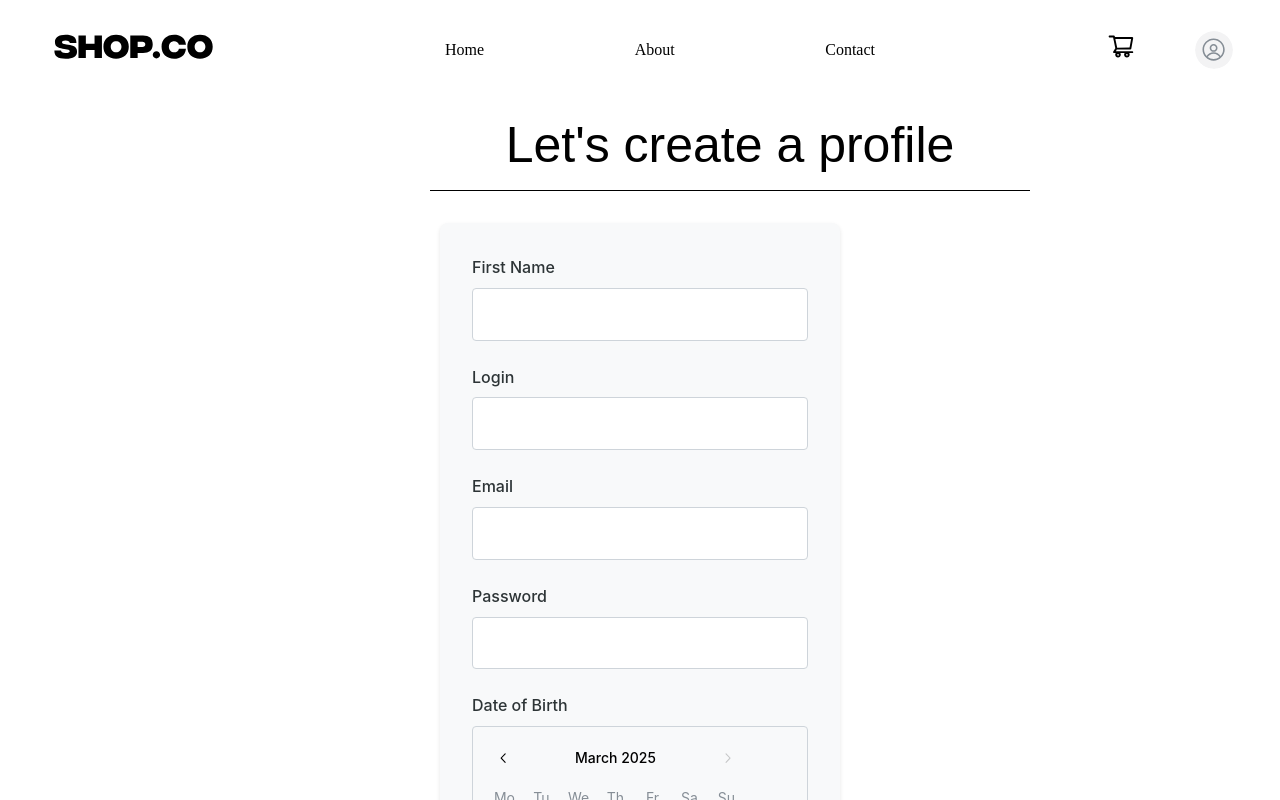
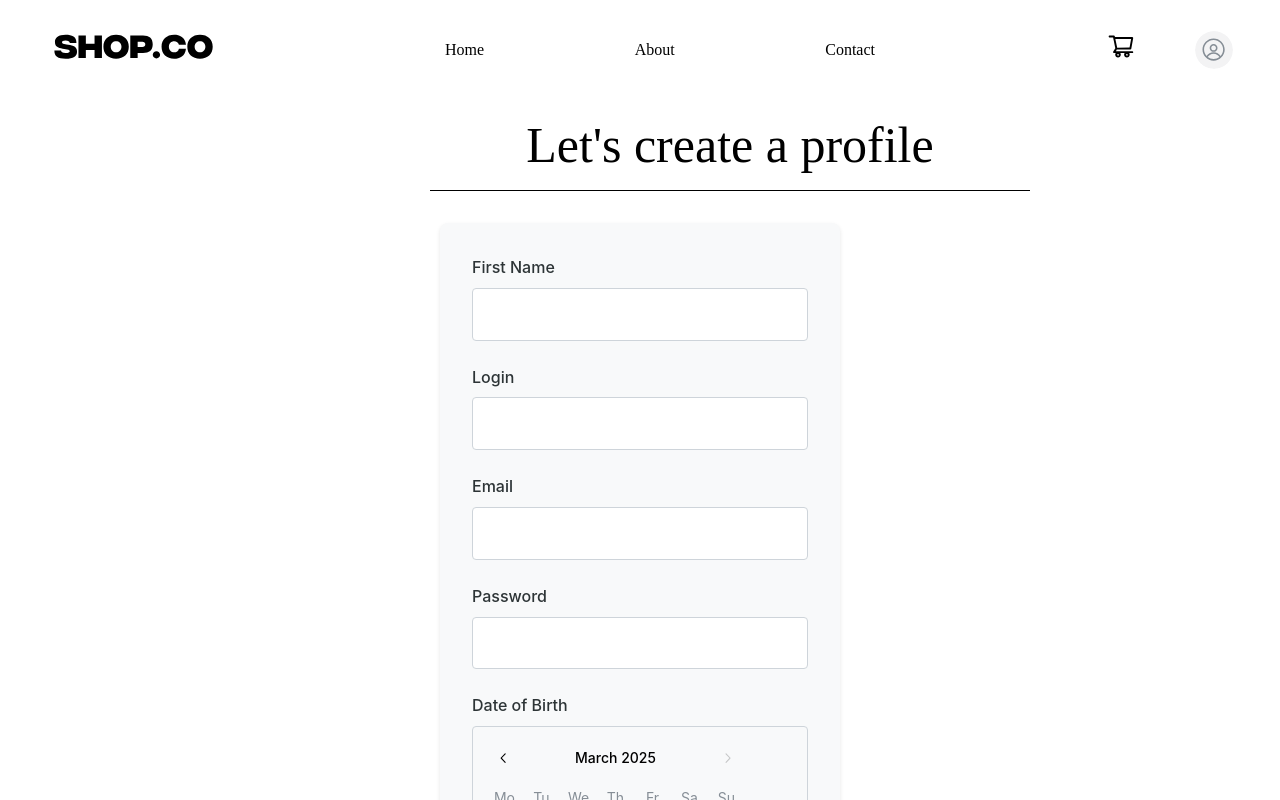
Before and after one commit to VipDespot/demo_shop, a React (Vite) app: page /profile in a window 1280 px wide. Shown: the top 800 px of the page. Built offline with nearby package versions, Linux system fonts and the light colour scheme; no server answers.

Commit message:
correction of defects

```diff
--- a/src/App.tsx
+++ b/src/App.tsx
@@ -8,7 +8,7 @@ import {Contact} from "./pages/Contact/Contact";
 import { Home } from "./pages/Home/Home";
 import { Passport } from "./components/Product/Passport";
 import { Basket } from "./pages/Basket/Basket";
-import  {Profile}  from "./pages/Proofile/Profile";
+import  {Profile}  from "./pages/Profile/Profile";
 
 export const App = () => {
   return (
--- a/src/pages/About/About.tsx
+++ b/src/pages/About/About.tsx
@@ -1,7 +1,5 @@
-import styles from './About.module.css';
+import styles from "./About.module.css";
 
 export const About = () => {
-  return (
-    <></>
-  );
+  return <div>About</div>;
 };
--- a/src/pages/Contact/Contact.tsx
+++ b/src/pages/Contact/Contact.tsx
@@ -3,6 +3,7 @@ import styles from './Contact.module.css';
 export const Contact: React.FC = () => {
   return (
     <div className={styles.container}>
+      Contacts
     </div>
   );
 };
--- a/src/pages/Proofile/Profile.tsx
+++ b/src/pages/Profile/Profile.tsx
@@ -24,7 +24,6 @@ interface FieldConfig {
   type?: React.HTMLInputTypeAttribute;
   validation?: RegisterOptions;
 }
-export const Profile = () => {
 const fieldsConfig: FieldConfig[] = [
   { name: "name", label: "First Name" },
   { name: "login", label: "Login" },
@@ -56,7 +55,7 @@ export const Profile = () => {
     },
   },
 ];
-
+export const Profile = () => {
   const [user, setUser] = useLocalStorage<User | null>(
     STORAGE_KEYS.USER_PROFILE,
     null
@@ -79,25 +78,13 @@ export const Profile = () => {
 
   const handleClearUser = () => {
     setUser(null);
-    reset({
-      name: "",
-      login: "",
-      email: "",
-      password: "",
-      birthDate: null,
-    });
   };
   return (
     <div>
       {!user ? (
         <>
           <div className={style.create_profile}>
-            <Text
-              size="50px"
-              ta="center"
-              pt="50px"
-              ff="Arial, Helvetica, sans-serif"
-            >
+            <Text size="50px" ta="center" pt="50px" ff="poppins">
               Let's create a profile
             </Text>
           </div>
@@ -164,7 +151,6 @@ export const Profile = () => {
             className={style.editButton}
             onClick={() => {
               handleClearUser();
-              reset();
             }}
           >
             Edit Profile
```
Also changed, not shown: src/pages/Profile/FormField.tsx (renamed from src/pages/Proofile/FormField.tsx), src/pages/Profile/Profile.module.css (renamed from src/pages/Proofile/Profile.module.css). Lines whose indentation alone changed are shown as unchanged.
